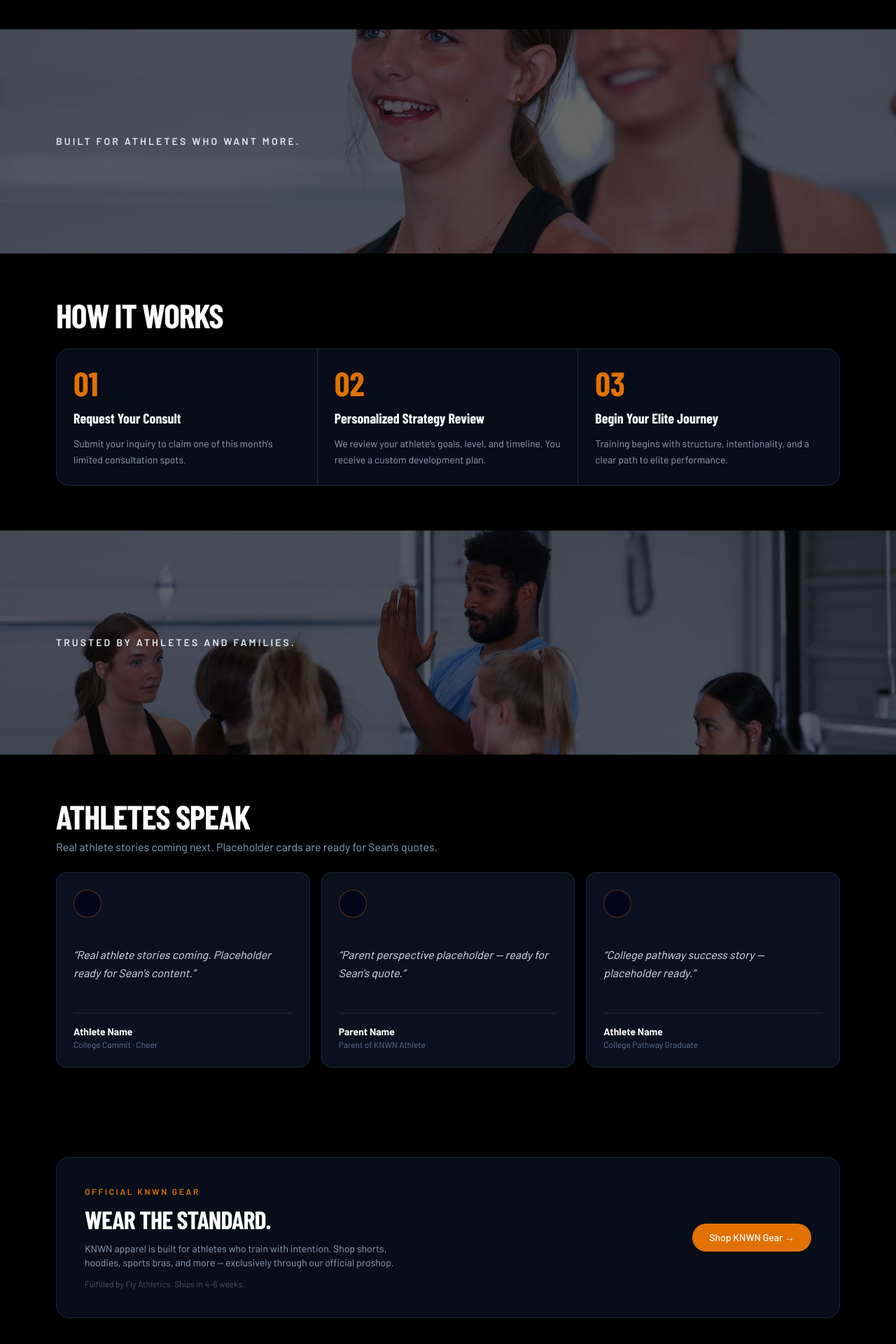
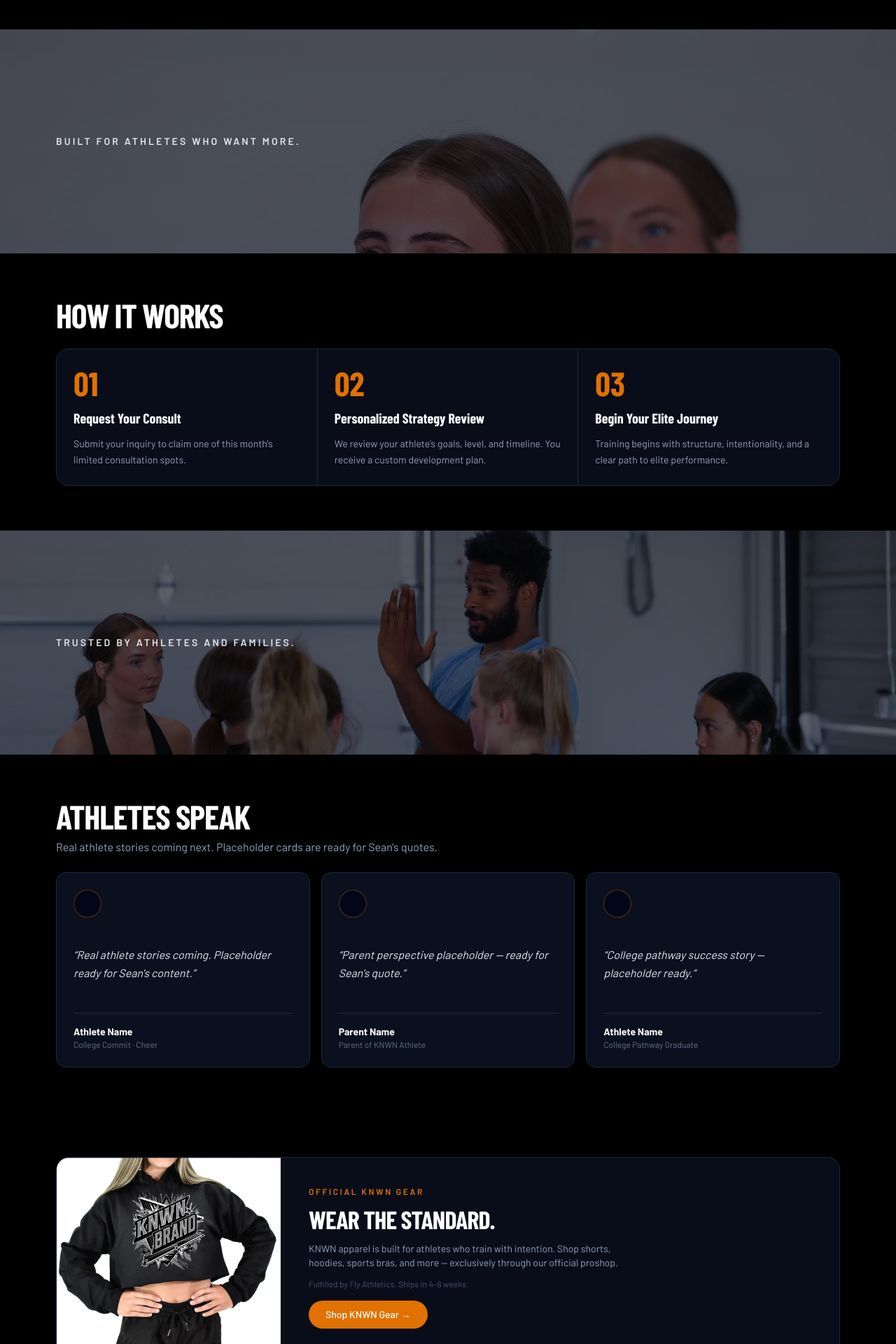
Before and after one commit to janetx-awi/knwn-website, a Next.js app: page / in a window 1280 px wide. Shown: the part 1865-3785 px from the top of the page at 70% size. Built offline with nearby package versions, Linux system fonts and the light colour scheme; a web font is replaced by a local one.

Commit message:
fix: remove TikTok, fix Instagram link, add merch product image, fix sub-hero portrait crop

```diff
--- a/src/app/page.tsx
+++ b/src/app/page.tsx
@@ -1,3 +1,4 @@
+import Image from "next/image";
 import Link from "next/link";
 
 import { MediaFrame } from "@/components/site/media-frame";
@@ -61,10 +62,20 @@
   { value: "#1", label: "Elite Cheer Facility in Colorado" },
 ];
 
-function ImageBreak({ src, alt, label }: { src: string; alt: string; label: string }) {
+function ImageBreak({
+  src,
+  alt,
+  label,
+  imageClassName,
+}: {
+  src: string;
+  alt: string;
+  label: string;
+  imageClassName?: string;
+}) {
   return (
     <section className="relative h-64 overflow-hidden md:h-80">
-      <MediaFrame src={src} alt={alt} sizes="100vw" />
+      <MediaFrame src={src} alt={alt} sizes="100vw" className={imageClassName} />
       <div className="absolute inset-0 bg-black/60" />
       <div className="relative mx-auto flex h-full max-w-6xl items-center px-4">
         <p className="text-sm font-semibold uppercase tracking-[0.22em] text-slate-200">{label}</p>
@@ -216,6 +227,7 @@
           src="/images/knwn/goal-start.webp"
           alt="Athletes building confidence at KNWN training"
           label="Built for athletes who want more."
+          imageClassName="object-top"
         />
 
         {/* ── HOW IT WORKS ── */}
@@ -272,8 +284,20 @@
 
         {/* ── MERCH ── */}
         <section id="merch" className="mx-auto max-w-6xl px-4 py-10 md:py-16">
-          <div className="rounded-2xl border border-slate-800 bg-slate-900/60 p-6 md:p-10">
-            <div className="flex flex-col gap-6 md:flex-row md:items-center md:justify-between">
+          <div className="overflow-hidden rounded-2xl border border-slate-800 bg-slate-900/60">
+            <div className="flex flex-col md:flex-row">
+              {/* Product image */}
+              <div className="relative h-64 flex-shrink-0 overflow-hidden md:h-auto md:w-72 lg:w-80">
+                <Image
+                  src="/images/knwn/knwn-hoodie.webp"
+                  alt="KNWN Brand Black Crop Hoodie"
+                  fill
+                  sizes="(max-width: 768px) 100vw, 320px"
+                  className="object-cover object-top"
+                />
+              </div>
+              {/* Copy + CTA */}
+              <div className="flex flex-col justify-center gap-4 p-6 md:p-10">
                 <div className="space-y-3">
                   <p className="text-xs font-semibold uppercase tracking-[0.22em] text-amber-600">Official KNWN Gear</p>
                   <h2 className="font-display text-3xl font-extrabold uppercase tracking-tight text-white md:text-4xl">
@@ -284,12 +308,13 @@
                   </p>
                   <p className="text-xs text-slate-600">Fulfilled by Fly Athletics. Ships in 4–6 weeks.</p>
                 </div>
-              <div className="flex-shrink-0">
+                <div>
                   <Button asChild size="lg" className="rounded-full bg-amber-600 text-white hover:bg-amber-500">
                     <a href="https://flyathletics.com/proshops/knwn-brand/" target="_blank" rel="noreferrer">
                       Shop KNWN Gear →
                     </a>
                   </Button>
+                </div>
               </div>
             </div>
           </div>
--- a/src/components/site/site-footer.tsx
+++ b/src/components/site/site-footer.tsx
@@ -1,13 +1,5 @@
 import Link from "next/link";
 import { Instagram } from "lucide-react";
-
-function TikTokIcon() {
-  return (
-    <svg viewBox="0 0 24 24" aria-hidden className="h-4 w-4" fill="currentColor">
-      <path d="M19.59 6.69A4.83 4.83 0 0 1 16 5.08v8.53a5.97 5.97 0 1 1-5.17-5.94v2.9a3.12 3.12 0 1 0 2.32 3V2h2.77a4.83 4.83 0 0 0 3.67 4.35v.34z" />
-    </svg>
-  );
-}
 
 export function SiteFooter() {
   return (
@@ -35,7 +27,7 @@
 
         <div className="flex items-center gap-4 text-slate-400">
           <a
-            href="https://instagram.com/knwnbrand"
+            href="https://instagram.com/the.knwnbrand"
             target="_blank"
             rel="noreferrer"
             aria-label="KNWN Instagram"
@@ -43,15 +35,6 @@
           >
             <Instagram className="h-4 w-4" />
           </a>
-          <a
-            href="https://www.tiktok.com/@knwnbrand"
-            target="_blank"
-            rel="noreferrer"
-            aria-label="KNWN TikTok"
-            className="hover:text-white"
-          >
-            <TikTokIcon />
-          </a>
           <div className="text-sm text-slate-500">© {new Date().getFullYear()} KNWN Brand. All rights reserved.</div>
         </div>
       </div>
```
Also changed, not shown: public/images/knwn/knwn-hoodie.webp (added). Lines whose indentation alone changed are shown as unchanged.
